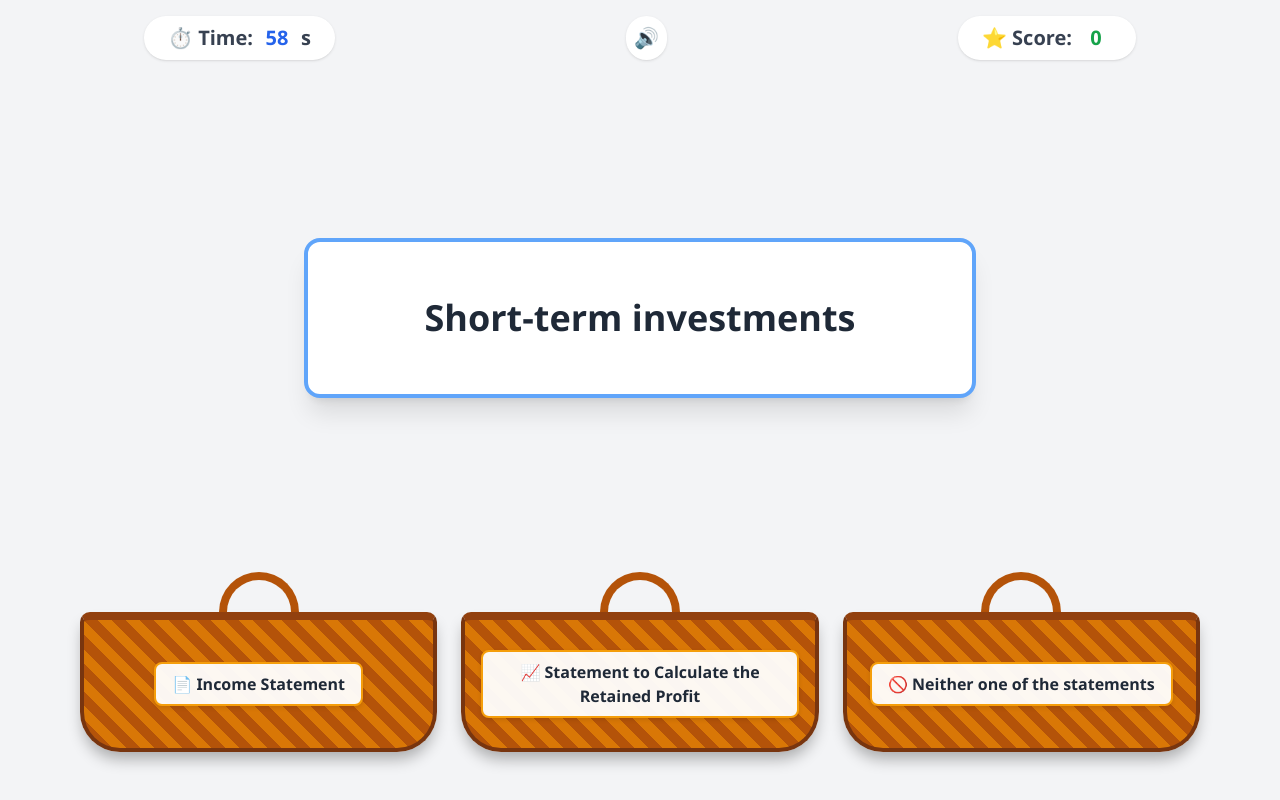
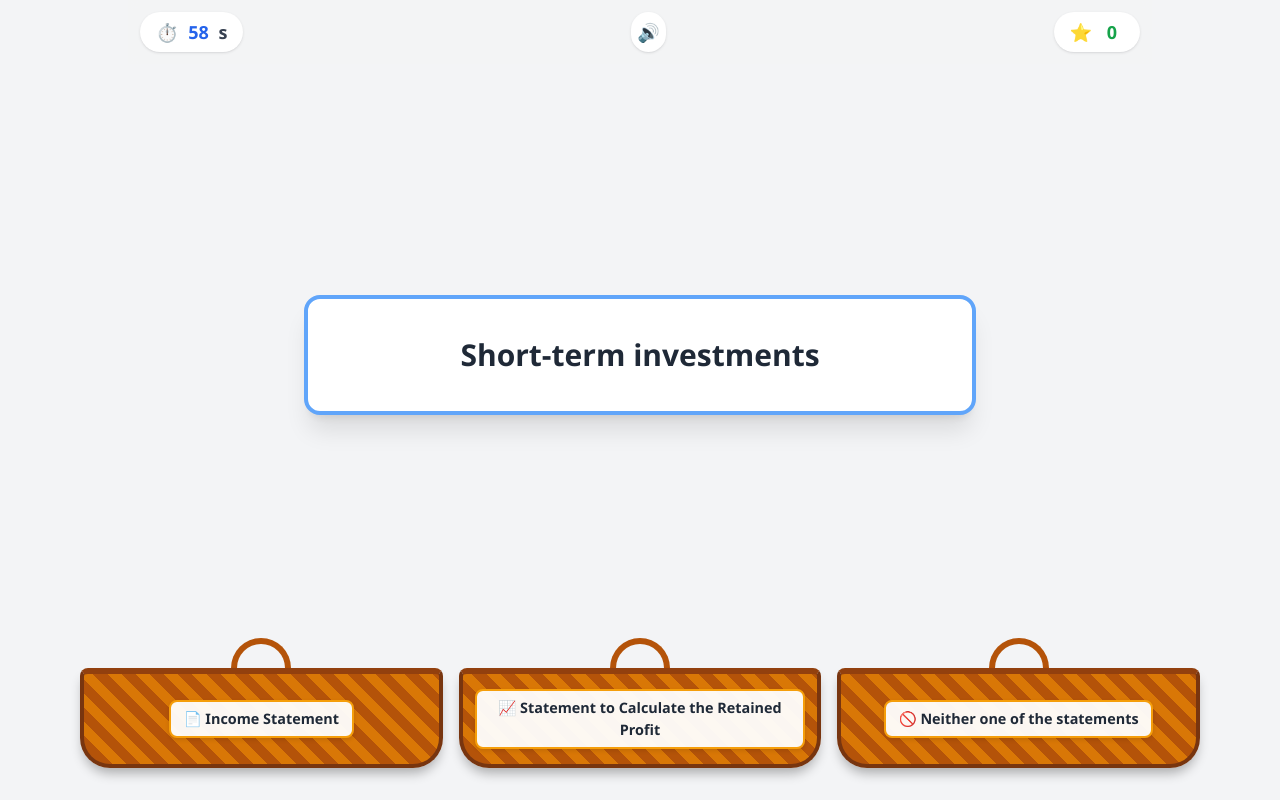
Before and after one commit to wsmathsclass/LimitedCompany-, a plain HTML site: page index.html in a window 1280 px wide. Both pictures are taken after a click on the button "Start Game". Drawn offline with nearby package versions, Linux system fonts and the light colour scheme.

Commit message:
Update index.html

```diff
--- a/index.html
+++ b/index.html
@@ -9,7 +9,7 @@
         body {
             font-family: 'Segoe UI', Tahoma, Geneva, Verdana, sans-serif;
             background-color: #f3f4f6;
-            overflow: hidden;
+            overflow-x: hidden; /* 防止左右滑動 */
             user-select: none;
         }
         .screen {
@@ -17,7 +17,7 @@
             flex-direction: column;
             align-items: center;
             justify-content: center;
-            height: 100vh;
+            min-height: 100vh; /* 改為 min-height，允許內容超出時滑動 */
             width: 100vw;
             padding: 1rem;
         }
@@ -34,7 +34,7 @@
             flex-direction: column;
             align-items: center;
             justify-content: flex-end;
-            padding-top: 40px; /* Space for the handle */
+            padding-top: 30px; /* 縮小提把空間 */
         }
         .basket-container:hover {
             transform: scale(1.05);
@@ -47,11 +47,11 @@
         .basket-handle {
             position: absolute;
             top: 0;
-            width: 80px;
-            height: 60px;
-            border: 8px solid #b45309; /* amber-700 */
+            width: 60px; /* 縮小提把 */
+            height: 40px;
+            border: 6px solid #b45309; /* amber-700 */
             border-bottom: none;
-            border-radius: 40px 40px 0 0;
+            border-radius: 30px 30px 0 0;
             z-index: 1;
         }
 
@@ -60,7 +60,7 @@
             position: relative;
             z-index: 2;
             width: 100%;
-            min-height: 140px;
+            min-height: 100px; /* 縮小籃子高度 */
             background: repeating-linear-gradient(
                 45deg,
                 #d97706,
@@ -69,21 +69,22 @@
                 #b45309 20px
             );
             border: 4px solid #78350f;
-            border-top: 8px solid #92400e;
-            border-radius: 10px 10px 40px 40px;
+            border-top: 6px solid #92400e;
+            border-radius: 8px 8px 30px 30px;
             display: flex;
             flex-direction: column;
             align-items: center;
             justify-content: center;
-            padding: 1rem;
-            box-shadow: 0 10px 15px -3px rgba(0, 0, 0, 0.3);
+            padding: 0.75rem;
+            box-shadow: 0 8px 12px -3px rgba(0, 0, 0, 0.3);
         }
 
         .basket-label {
             background-color: rgba(255, 255, 255, 0.95);
-            padding: 0.5rem 1rem;
+            padding: 0.4rem 0.8rem;
             border-radius: 0.5rem;
             font-weight: bold;
+            font-size: 0.9rem; /* 縮小字體 */
             text-align: center;
             color: #1f2937;
             box-shadow: 0 2px 4px rgba(0,0,0,0.1);
@@ -108,20 +109,19 @@
 <body>
 
     <!-- Background Music -->
-    <!-- Using a royalty-free upbeat track from a reliable CDN -->
     <audio id="bgm" loop>
         <source src="https://cdn.pixabay.com/download/audio/2022/01/18/audio_d0a13f69d2.mp3?filename=upbeat-pop-commercial-114633.mp3" type="audio/mpeg">
     </audio>
 
     <!-- Start Screen -->
     <div id="start-screen" class="screen active bg-blue-50">
-        <div class="max-w-2xl bg-white p-8 rounded-xl shadow-lg text-center">
-            <h1 class="text-3xl font-bold text-blue-800 mb-4">Accounting Sorting Challenge</h1>
-            <h2 class="text-xl font-semibold text-gray-700 mb-6">Topic: Income Statement & Retained Profits</h2>
+        <div class="max-w-2xl bg-white p-6 md:p-8 rounded-xl shadow-lg text-center">
+            <h1 class="text-2xl md:text-3xl font-bold text-blue-800 mb-4">Accounting Sorting Challenge</h1>
+            <h2 class="text-lg md:text-xl font-semibold text-gray-700 mb-6">Topic: Income Statement & Retained Profits</h2>
 
-            <div class="text-left bg-gray-50 p-6 rounded-lg mb-8 border border-gray-200">
+            <div class="text-left bg-gray-50 p-4 md:p-6 rounded-lg mb-6 border border-gray-200">
                 <h3 class="font-bold text-lg mb-2 text-gray-800">Rules of the Game:</h3>
-                <ul class="list-disc pl-5 space-y-2 text-gray-600">
+                <ul class="list-disc pl-5 space-y-2 text-gray-600 text-sm md:text-base">
                     <li>You have exactly <strong>1 minute</strong> to sort as many accounting items as possible.</li>
                     <li>Click on the correct basket to place the item.</li>
                     <li><span class="text-green-600 font-bold">+2 Marks</span> for every correct answer.</li>
@@ -129,7 +129,7 @@
                 </ul>
             </div>
 
-            <button onclick="startGame()" class="bg-blue-600 hover:bg-blue-700 text-white font-bold py-3 px-8 rounded-full shadow-lg transition transform hover:scale-105 text-xl">
+            <button onclick="startGame()" class="bg-blue-600 hover:bg-blue-700 text-white font-bold py-2 px-6 md:py-3 md:px-8 rounded-full shadow-lg transition transform hover:scale-105 text-lg md:text-xl">
                 Start Game
             </button>
             <p class="text-xs text-gray-400 mt-4">🎵 Background music will start automatically.</p>
@@ -139,27 +139,27 @@
     <!-- Game Screen -->
     <div id="game-screen" class="screen bg-gray-100">
         <!-- Header: Timer and Score -->
-        <div class="absolute top-0 w-full p-4 flex justify-between items-center max-w-5xl mx-auto z-10">
-            <div class="bg-white px-6 py-2 rounded-full shadow font-bold text-xl text-gray-700 flex items-center gap-2">
-                ⏱️ Time: <span id="timer" class="text-blue-600 w-8 text-center">60</span>s
+        <div class="fixed top-0 w-full p-3 flex justify-between items-center max-w-5xl mx-auto z-10 bg-gray-100/90 backdrop-blur-sm">
+            <div class="bg-white px-4 py-1.5 rounded-full shadow font-bold text-lg text-gray-700 flex items-center gap-2">
+                ⏱️ <span id="timer" class="text-blue-600 w-6 text-center">60</span>s
             </div>
-            <button onclick="toggleMute()" id="mute-btn" class="bg-white p-2 rounded-full shadow text-xl hover:bg-gray-100">
+            <button onclick="toggleMute()" id="mute-btn" class="bg-white p-1.5 rounded-full shadow text-lg hover:bg-gray-100">
                 🔊
             </button>
-            <div class="bg-white px-6 py-2 rounded-full shadow font-bold text-xl text-gray-700 flex items-center gap-2">
-                ⭐ Score: <span id="score" class="text-green-600 w-8 text-center">0</span>
+            <div class="bg-white px-4 py-1.5 rounded-full shadow font-bold text-lg text-gray-700 flex items-center gap-2">
+                ⭐ <span id="score" class="text-green-600 w-6 text-center">0</span>
             </div>
         </div>
 
         <!-- Active Item Display -->
-        <div class="flex-1 flex items-center justify-center w-full mt-16 mb-4">
-            <div id="active-item" class="bg-white border-4 border-blue-400 shadow-xl rounded-2xl p-8 text-2xl md:text-4xl font-bold text-center text-gray-800 max-w-2xl w-full mx-4 min-h-[160px] flex items-center justify-center">
+        <div class="flex-1 flex items-center justify-center w-full mt-16 mb-2">
+            <div id="active-item" class="bg-white border-4 border-blue-400 shadow-xl rounded-2xl p-4 md:p-6 text-xl md:text-3xl font-bold text-center text-gray-800 max-w-2xl w-full mx-4 min-h-[100px] md:min-h-[120px] flex items-center justify-center">
                 Loading...
             </div>
         </div>
 
         <!-- Baskets -->
-        <div class="w-full max-w-6xl grid grid-cols-1 md:grid-cols-3 gap-6 pb-8 px-4">
+        <div class="w-full max-w-6xl grid grid-cols-1 md:grid-cols-3 gap-4 pb-4 px-4">
             <!-- Income Statement Basket -->
             <div onclick="checkAnswer('income')" class="basket-container">
                 <div class="basket-handle"></div>
@@ -189,12 +189,12 @@
     <!-- End Screen -->
     <div id="end-screen" class="screen bg-blue-50">
         <div class="max-w-md w-full bg-white p-8 rounded-xl shadow-2xl text-center">
-            <h1 class="text-4xl font-bold text-gray-800 mb-2">Time's Up!</h1>
-            <p class="text-gray-500 mb-8">Let's see how you did.</p>
+            <h1 class="text-3xl md:text-4xl font-bold text-gray-800 mb-2">Time's Up!</h1>
+            <p class="text-gray-500 mb-6">Let's see how you did.</p>
 
-            <div class="bg-blue-50 rounded-lg p-6 mb-8 border border-blue-100">
-                <h2 class="text-2xl font-semibold text-gray-700 mb-2">Final Score</h2>
-                <div id="final-score" class="text-6xl font-bold text-blue-600">0</div>
+            <div class="bg-blue-50 rounded-lg p-6 mb-6 border border-blue-100">
+                <h2 class="text-xl md:text-2xl font-semibold text-gray-700 mb-2">Final Score</h2>
+                <div id="final-score" class="text-5xl md:text-6xl font-bold text-blue-600">0</div>
             </div>
 
             <button onclick="resetGame()" class="bg-gray-800 hover:bg-gray-900 text-white font-bold py-3 px-8 rounded-full shadow transition transform hover:scale-105 w-full">
@@ -214,7 +214,7 @@
             { text: "Directors’ remuneration", answer: "income" },
             { text: "Auditors’ remuneration", answer: "income" },
             { text: "Debenture interest", answer: "income" },
-            { text: "Final ordinary dividend declared", answer: "neither" }, // Updated as requested
+            { text: "Final ordinary dividend declared", answer: "neither" },
             { text: "Interim ordinary dividend declared and paid", answer: "retained" },
             { text: "The amount transferred to general reserve", answer: "retained" },
             { text: "Share dividend", answer: "retained" },
@@ -230,7 +230,7 @@
         let timeLeft = 60;
         let timerInterval;
         let currentQuestionIndex = 0;
-        let isProcessing = false; // Prevents clicking multiple times rapidly
+        let isProcessing = false;
 
         const screens = {
             start: document.getElementById('start-screen'),
@@ -248,6 +248,7 @@
         function showScreen(screenName) {
             Object.values(screens).forEach(screen => screen.classList.remove('active'));
             screens[screenName].classList.add('active');
+            window.scrollTo(0, 0); // 切換畫面時回到頂部
         }
 
         function shuffleArray(array) {
@@ -273,14 +274,12 @@
             bgm.volume = 0.4;
             bgm.play().catch(e => console.log("Audio play prevented by browser:", e));
 
-            // Prepare questions (shuffle them)
             currentQuestions = shuffleArray([...questionBank]);
             currentQuestionIndex = 0;
 
             showScreen('game');
             loadNextQuestion();
 
-            // Start Timer
             timerInterval = setInterval(() => {
                 timeLeft--;
                 timerEl.innerText = timeLeft;
@@ -298,10 +297,8 @@
         }
 
         function loadNextQuestion() {
-            // Reset box colors to default
-            activeItemEl.className = "bg-white border-4 border-blue-400 shadow-xl rounded-2xl p-8 text-2xl md:text-4xl font-bold text-center text-gray-800 max-w-2xl w-full mx-4 min-h-[160px] flex items-center justify-center item-pop";
+            activeItemEl.className = "bg-white border-4 border-blue-400 shadow-xl rounded-2xl p-4 md:p-6 text-xl md:text-3xl font-bold text-center text-gray-800 max-w-2xl w-full mx-4 min-h-[100px] md:min-h-[120px] flex items-center justify-center item-pop";
 
-            // Reshuffle if we run out of questions
             if (currentQuestionIndex >= currentQuestions.length) {
                 currentQuestions = shuffleArray([...questionBank]);
                 currentQuestionIndex = 0;
@@ -314,27 +311,23 @@
 
         function checkAnswer(selectedBasket) {
             if (timeLeft <= 0 || isProcessing) return;
-            isProcessing = true; // Lock input until next question loads
+            isProcessing = true;
 
             const correctAnswer = currentQuestions[currentQuestionIndex].answer;
 
-            // Remove pop animation class so color transition is smooth
             activeItemEl.classList.remove('item-pop');
 
             if (selectedBasket === correctAnswer) {
-                // Correct: Turn Green
                 score += 2;
-                activeItemEl.className = "bg-green-500 border-4 border-green-600 shadow-xl rounded-2xl p-8 text-2xl md:text-4xl font-bold text-center text-white max-w-2xl w-full mx-4 min-h-[160px] flex items-center justify-center";
+                activeItemEl.className = "bg-green-500 border-4 border-green-600 shadow-xl rounded-2xl p-4 md:p-6 text-xl md:text-3xl font-bold text-center text-white max-w-2xl w-full mx-4 min-h-[100px] md:min-h-[120px] flex items-center justify-center";
             } else {
-                // Wrong: Turn Red
                 score -= 1;
-                activeItemEl.className = "bg-red-500 border-4 border-red-600 shadow-xl rounded-2xl p-8 text-2xl md:text-4xl font-bold text-center text-white max-w-2xl w-full mx-4 min-h-[160px] flex items-center justify-center";
+                activeItemEl.className = "bg-red-500 border-4 border-red-600 shadow-xl rounded-2xl p-4 md:p-6 text-xl md:text-3xl font-bold text-center text-white max-w-2xl w-full mx-4 min-h-[100px] md:min-h-[120px] flex items-center justify-center";
             }
 
             scoreEl.innerText = score;
             currentQuestionIndex++;
 
-            // Wait 600ms so the student sees the red/green feedback, then load next
             setTimeout(() => {
                 if (timeLeft > 0) {
                     loadNextQuestion();
```
